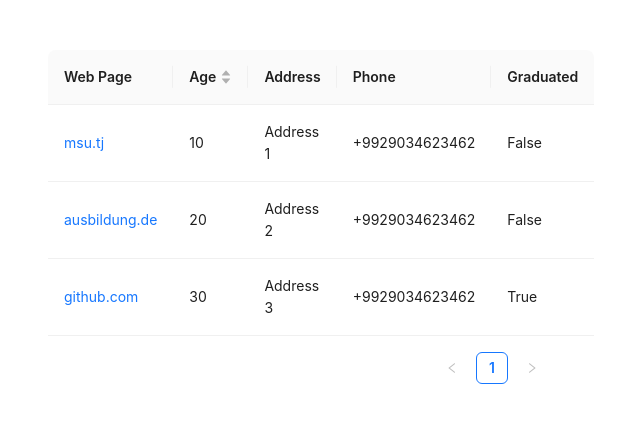
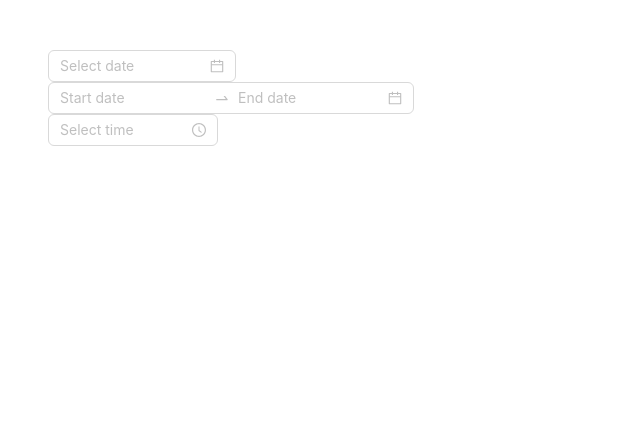
Before and after one commit to kholturaev2001/Components, a React (Create React App) app: page / in a window 1280 px wide. Shown: the top 422 px of the page, without its empty margins (2-642 px from the left). Built offline with nearby package versions, Linux system fonts and the light colour scheme; what @shopify/polaris, @shopify/react-web-worker would draw is missing.

Commit message:
add DatePicker

```diff
--- a/src/App.js
+++ b/src/App.js
@@ -28,6 +28,7 @@ import AntInput from "./components/AntDesign/Input/AntInput";
 import AntSelect from "./components/AntDesign/Select/AntSelect";
 import AntForm from "./components/AntDesign/Form/AntForm";
 import AntTable from "./components/AntDesign/Table/AntTable";
+import AntDatePicker from './components/AntDesign/DatePicker/AntDatePicker';
 
 function App() {
   return (
@@ -36,7 +37,7 @@ function App() {
         path="/"
         element={
           <div>
-            <AntTable />
+            <AntDatePicker />
           </div>
         }
       />
--- /dev/null
+++ b/src/components/AntDesign/DatePicker/AntDatePicker.jsx
@@ -0,0 +1,20 @@
+import { DatePicker, TimePicker } from "antd";
+import React from "react";
+
+const AntDatePicker = () => {
+  return (
+    <div style={{ margin: "50px" }}>
+      <div>
+        <DatePicker picker="date" bordered={true} />
+      </div>
+      <div>
+        <DatePicker.RangePicker />
+      </div>
+      <div>
+        <TimePicker />
+      </div>
+    </div>
+  );
+};
+
+export default AntDatePicker;
--- a/src/components/AntDesign/Form/AntForm.jsx
+++ b/src/components/AntDesign/Form/AntForm.jsx
@@ -1,13 +1,37 @@
-import { Button, Form, Input } from "antd";
-import React from "react";
+import { Button, Form, Input, message, Alert } from "antd";
+import React, { useState } from "react";
 
 const AntForm = () => {
+  const [showAlert, setShowAlert] = useState(false);
+
   const onFinish = (e) => {
     console.log(e);
+
+    setTimeout(() => {
+      setShowAlert(true);
+      message.error("Login error!", 2 /* alert will stay 2 seconds */);
+    }, 2000);
+
+    setTimeout(() => {
+      message.warning("Login failed!", 2 /* alert will stay 2 seconds */);
+    }, 5000);
+
+    setTimeout(() => {
+      message.success("Login successful!", 2 /* alert will stay 2 seconds */);
+    }, 8000);
   };
 
   return (
     <div style={{ width: "400px", margin: "50px" }}>
+      {showAlert && (
+        <Alert
+          type="error"
+          message="Error"
+          description="There was an error on login"
+          closable
+        />
+      )}
+
       <Form onFinish={onFinish} autoComplete="off">
         <Form.Item
           label="User Name"
```
